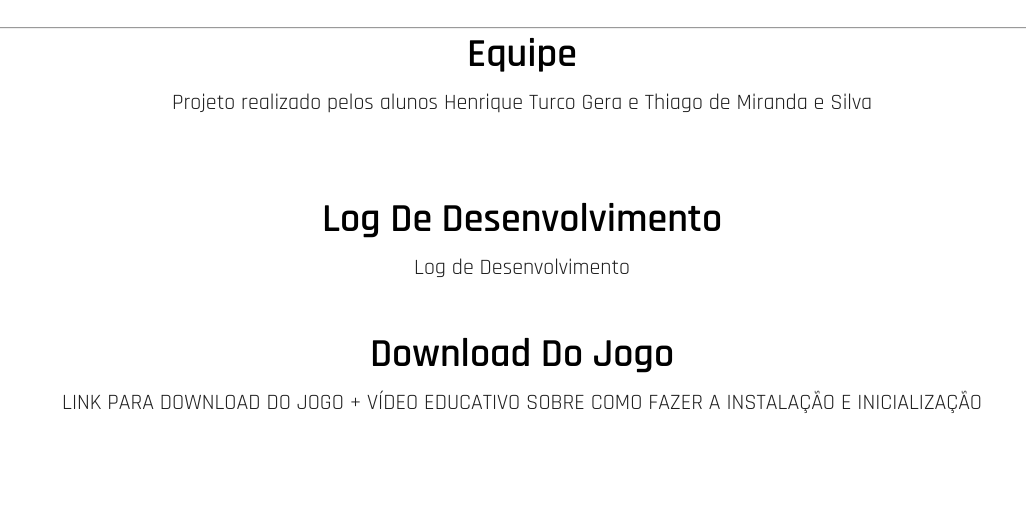
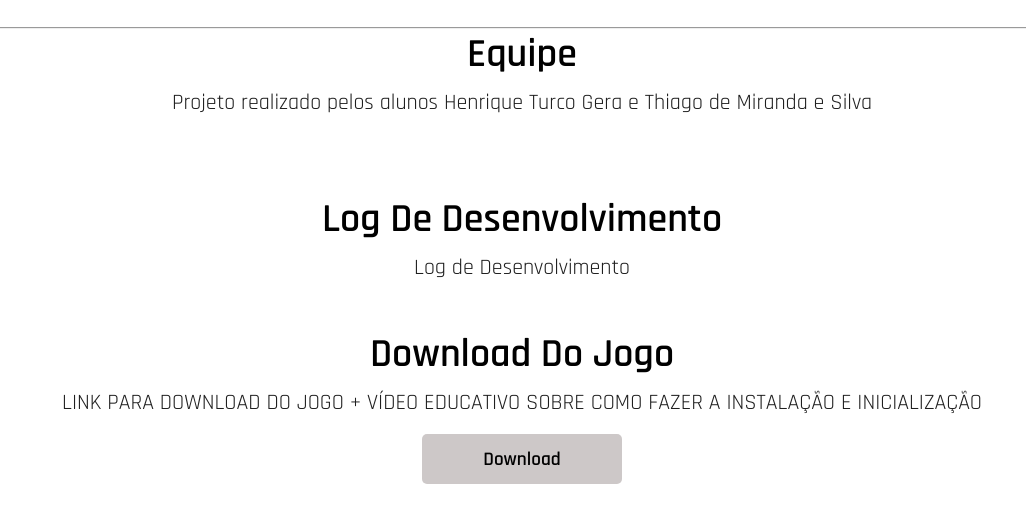
Before and after one commit to insper-classroom/devlife-23-1-projeto-pygame-henrique-turco-e-thiago-miranda, a plain HTML site: page docs/index.html in a window 1280 px wide. Shown: the part 1510-2032 px from the top of the page, without its empty margins (118-1144 px from the left). Before the commit the page ends 1974 px from the top, so only its background shows below. Drawn offline with Linux system fonts and the light colour scheme.

Commit message:
Botão download

```diff
--- a/docs/index.html
+++ b/docs/index.html
@@ -81,6 +81,7 @@
 <section id="download">
     <h1>Download Do Jogo</h1>
     <p>LINK PARA DOWNLOAD DO JOGO + VÍDEO EDUCATIVO SOBRE COMO FAZER A INSTALAÇÃO E INICIALIZAÇÃO</p>
+    <button>Download</button>
 
 
 </section>
--- a/docs/style.css
+++ b/docs/style.css
@@ -114,6 +114,7 @@ h1{
 h3{
     font-size: 35px;
     font-weight: 600;
+
 }
 
 p{
@@ -164,6 +165,19 @@ p{
     padding-top: 50px;
     padding-bottom: 50px;
 }
+#download button{
+    width: 200px;
+    height: 50px;
+    border-radius: 5px;
+    border: none;
+    background: rgb(205, 200, 200);
+    color: #000000;
+    font-size: 1.2rem;
+    font-weight: 600;
+    margin-top: 20px;
+    cursor: pointer;
+}
+
 
 /*-----Equipe-----*/
 
```
